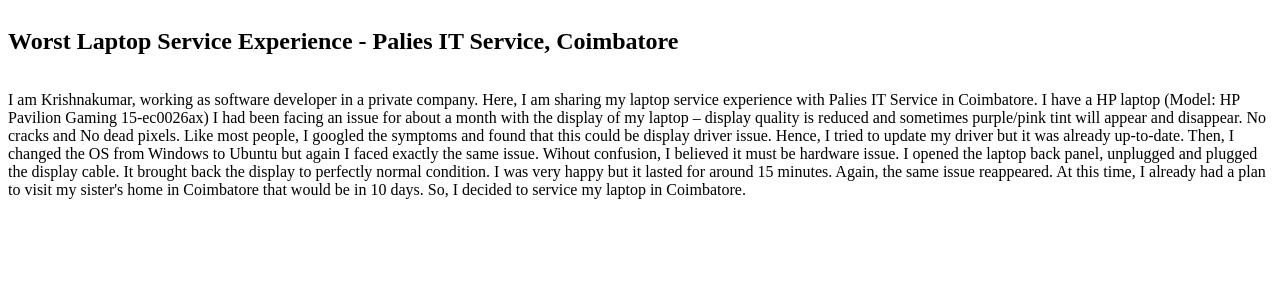
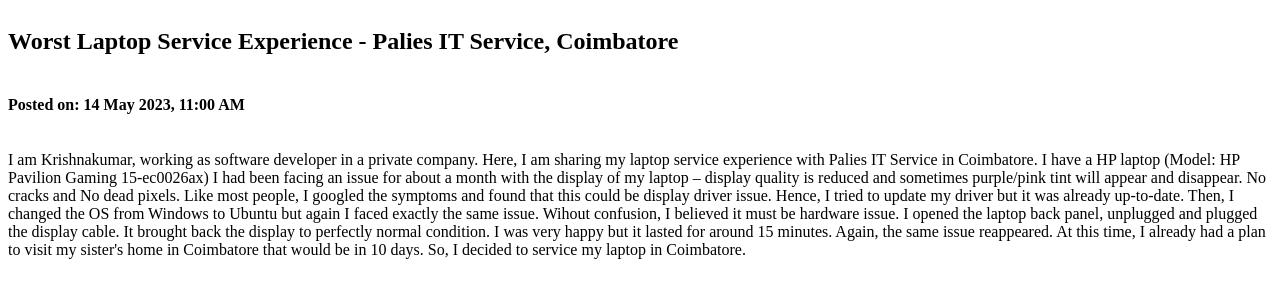
Before and after one commit to kkrprodev/life-experiences, a SvelteKit app: page / in a window 1280 px wide. Shown: the top 300 px of the page. Built offline with nearby package versions, Linux system fonts and the light colour scheme.

Commit message:
Added post date

```diff
--- a/src/routes/Header.svelte
+++ b/src/routes/Header.svelte
@@ -7,7 +7,7 @@
 <header>
 <nav>
 	<ul>
-		<li>Home</li>
+		<li>True Event</li>
 	</ul>
 </nav>
 </header>
--- a/src/routes/Title.svelte
+++ b/src/routes/Title.svelte
@@ -1,3 +1,6 @@
 <h1>
     Worst Laptop Service Experience - Palies IT Service, Coimbatore
 </h1>
+<h4>
+Posted on: 14 May 2023, 11:00 AM
+</h4>
--- a/src/routes/styles.css
+++ b/src/routes/styles.css
@@ -1,8 +1,8 @@
 @import '@fontsource/fira-mono';
 
 :root {
-	--font-body: Arial, -apple-system, BlinkMacSystemFont, 'Segoe UI', Roboto, Oxygen, Ubuntu,
-		Cantarell, 'Open Sans', 'Helvetica Neue', sans-serif;
+	--font-body: 'Open Sans',-apple-system, BlinkMacSystemFont, 'Segoe UI', Roboto, Oxygen, Ubuntu,
+		Cantarell, 'Helvetica Neue', sans-serif;
 	--font-mono: 'Fira Mono', monospace;
 	--color-bg-0: rgb(202, 216, 228);
 	--color-bg-1: #F2F3F4;
```
